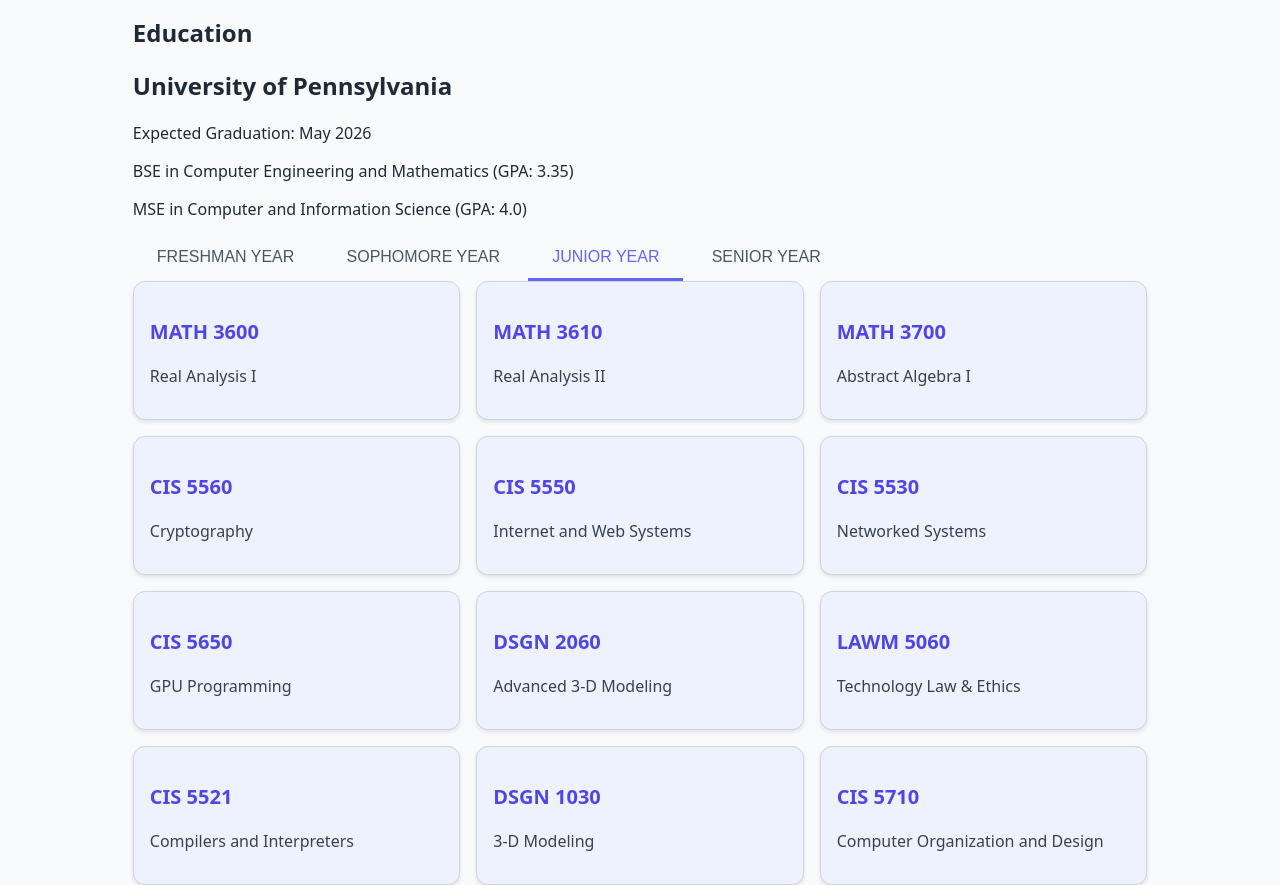
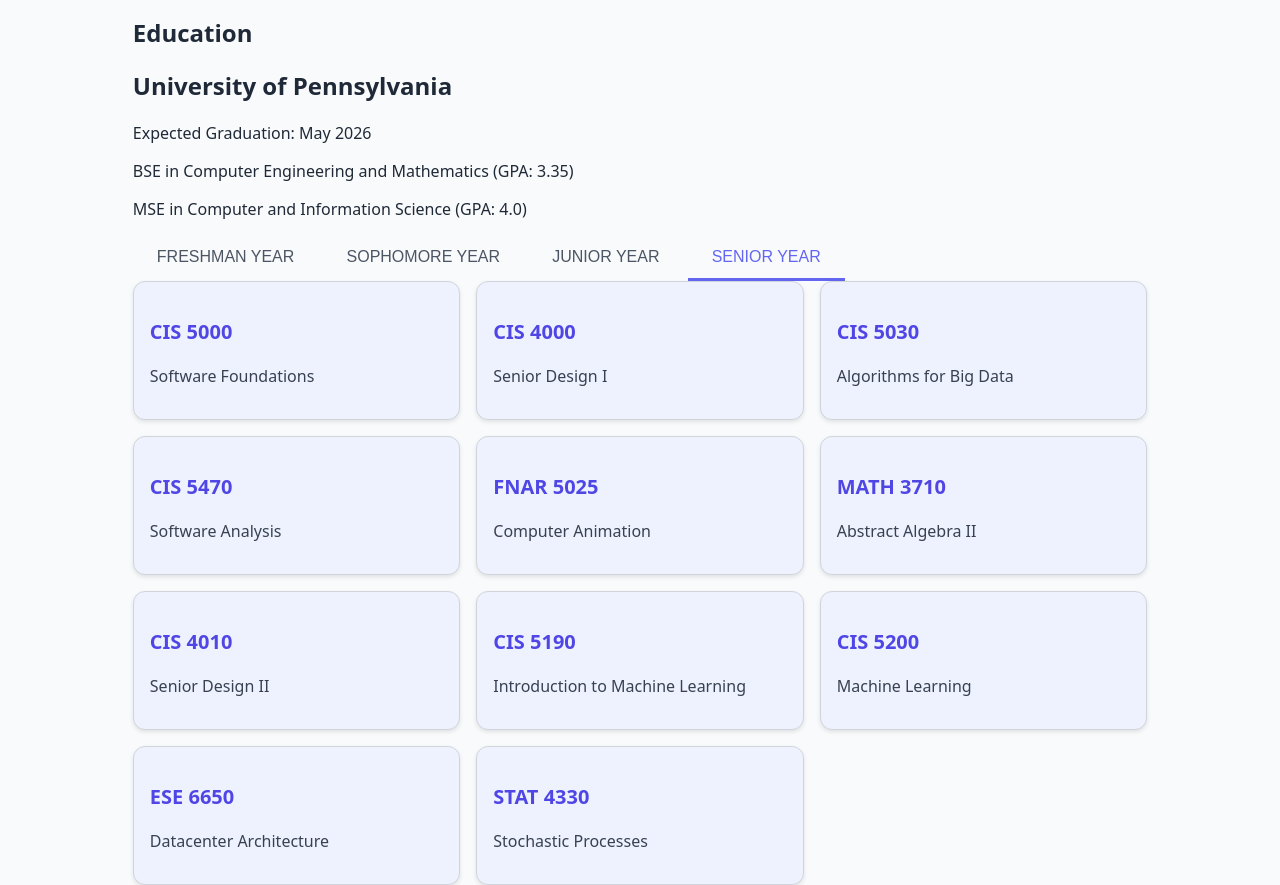
Before and after one commit to Aorus1/aorus1.github.io, a website built with Vite: page about.html in a window 1280 px wide. Shown: the part 68-953 px from the top of the page. Built offline with nearby package versions, Linux system fonts and the light colour scheme.

Commit message:
updated courses

```diff
--- a/about.html
+++ b/about.html
@@ -432,7 +432,7 @@
             </div>
 
             <!-- Junior Courses -->
-            <div id="junior-courses">
+            <div id="junior-courses" class="hidden">
               <div class="course-grid">
                 <div class="course-box">
                   <p class="course-code">MATH 3600</p>
@@ -497,6 +497,10 @@
                   <p class="course-title">Senior Design I</p>
                 </div>
                 <div class="course-box">
+                  <p class="course-code">CIS 5030</p>
+                  <p class="course-title">Algorithms for Big Data</p>
+                </div>
+                <div class="course-box">
                   <p class="course-code">CIS 5470</p>
                   <p class="course-title">Software Analysis</p>
                 </div>
@@ -507,6 +511,26 @@
                 <div class="course-box">
                   <p class="course-code">MATH 3710</p>
                   <p class="course-title">Abstract Algebra II</p>
+                </div>
+                <div class="course-box">
+                  <p class="course-code">CIS 4010</p>
+                  <p class="course-title">Senior Design II</p>
+                </div>
+                <div class="course-box">
+                  <p class="course-code">CIS 5190</p>
+                  <p class="course-title">Introduction to Machine Learning</p>
+                </div>
+                <div class="course-box">
+                  <p class="course-code">CIS 5200</p>
+                  <p class="course-title">Machine Learning</p>
+                </div>
+                <div class="course-box">
+                  <p class="course-code">ESE 6650</p>
+                  <p class="course-title">Datacenter Architecture</p>
+                </div>
+                <div class="course-box">
+                  <p class="course-code">STAT 4330</p>
+                  <p class="course-title">Stochastic Processes</p>
                 </div>
               </div>
             </div>
@@ -709,7 +733,7 @@
     });
 
     // Set default active tab
-    const defaultTab = document.getElementById('junior-tab');
+    const defaultTab = document.getElementById('senior-tab');
     if (defaultTab) {
       defaultTab.click();
     }
```
